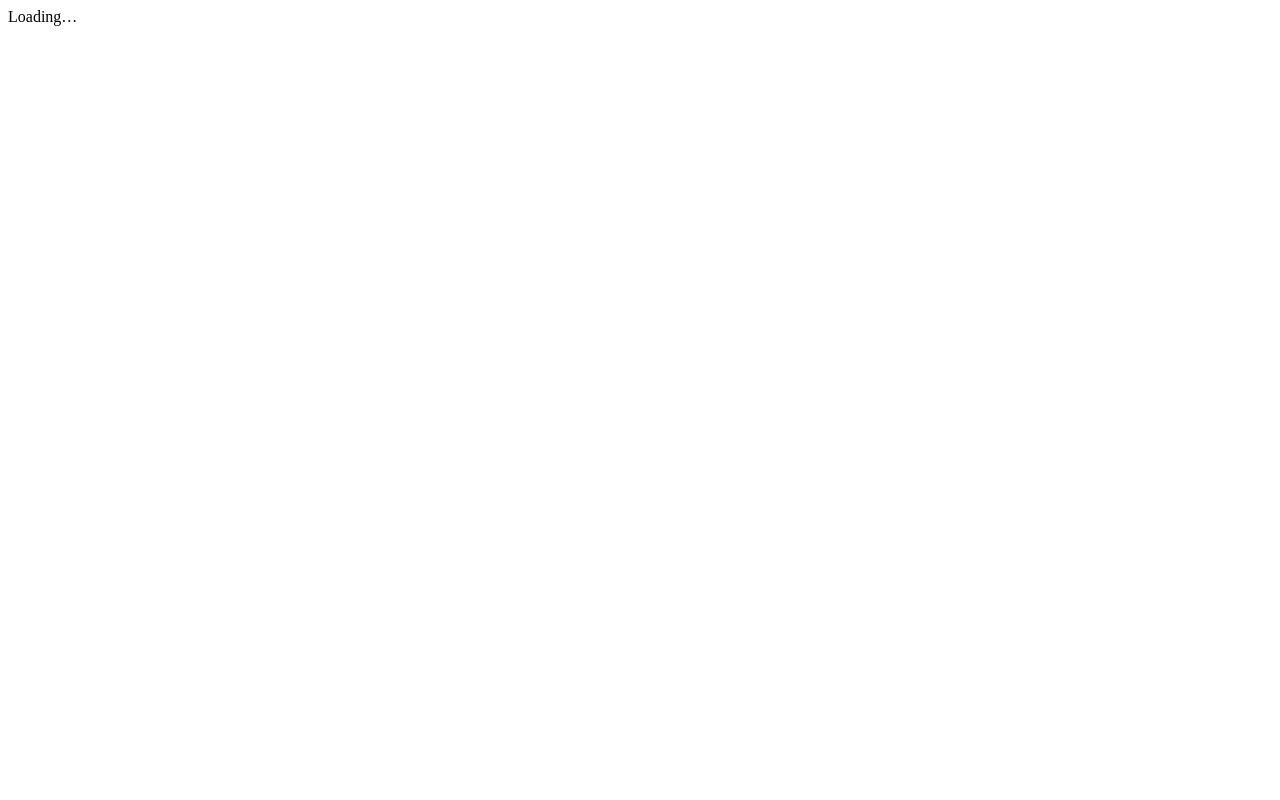
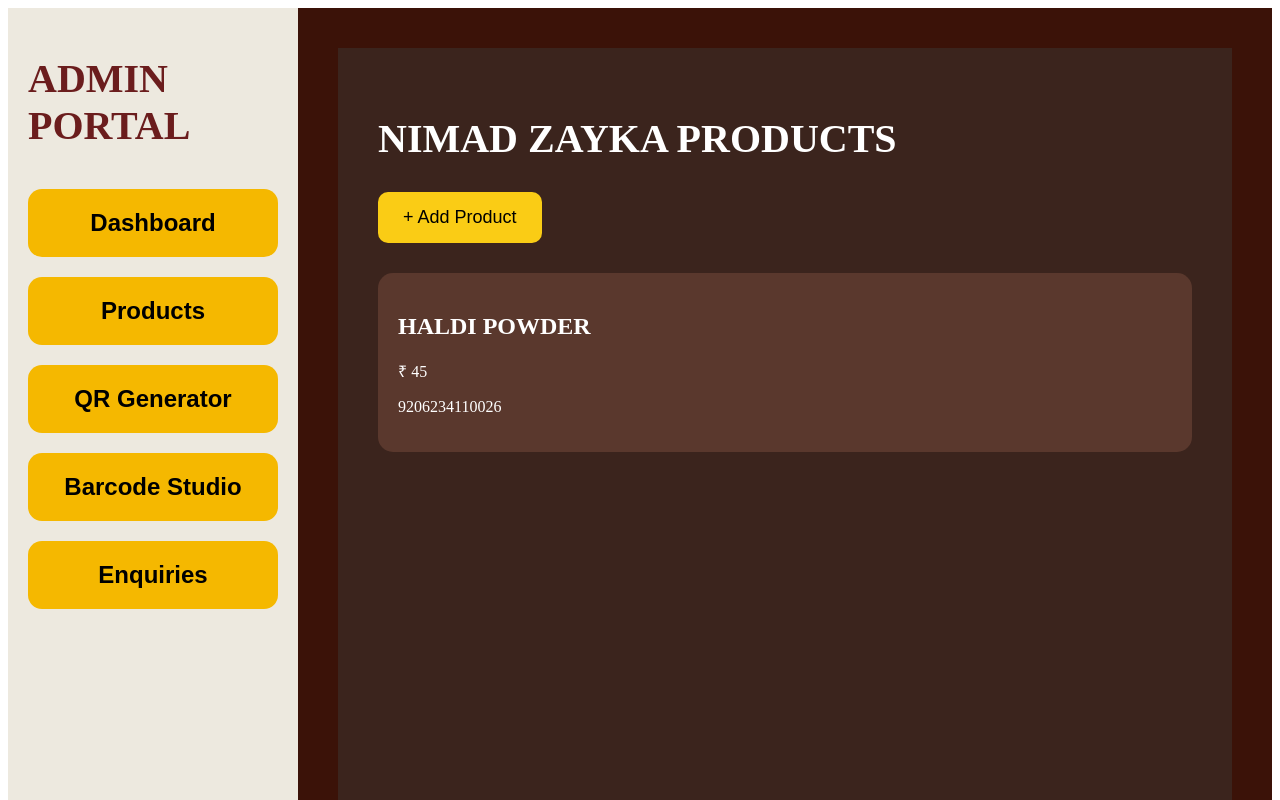
Before and after one commit to nikeshnikku9/ADMINNIMAD, a Next.js app: page /admin/products in a window 1280 px wide. Before the commit this address had no page. Shown: the top 800 px of the page. Built offline with nearby package versions, Linux system fonts and the light colour scheme.

Commit message:
Update layout.js

```diff
--- a/app/admin/layout.js
+++ b/app/admin/layout.js
@@ -1,98 +1,80 @@
-'use client';
+"use client";
 
-import { useEffect, useState } from 'react';
-import { useRouter, usePathname } from 'next/navigation';
-import Link from 'next/link';
-import { Button } from '@/components/ui/button';
-import { Sheet, SheetContent, SheetTrigger } from '@/components/ui/sheet';
-import {
-  LayoutDashboard, Package, QrCode, Barcode, Users, LogOut, Menu, Home,
-} from 'lucide-react';
-import Logo from '@/components/Logo';
+import Link from "next/link";
 
-const NAV = [
-  { href: '/admin/dashboard', icon: LayoutDashboard, label: 'Dashboard' },
-  { href: '/admin/products', icon: Package, label: 'Products' },
-  { href: '/admin/qrcode', icon: QrCode, label: 'QR Generator' },
-  { href: '/admin/barcode', icon: Barcode, label: 'Barcode Studio' },
-  { href: '/admin/enquiries', icon: Users, label: 'Enquiries' },
-];
+export default function AdminLayout({ children }) {
+  return (
+    <div style={{ display: "flex", minHeight: "100vh" }}>
 
-export default function AdminShell({ children }) {
-  const router = useRouter();
-  const pathname = usePathname();
-  const [ready, setReady] = useState(false);
+      {/* Sidebar */}
+      <div
+        style={{
+          width: "250px",
+          background: "#ede9df",
+          padding: "20px",
+        }}
+      >
+        <h1
+          style={{
+            color: "#6b1d1d",
+            marginBottom: "40px",
+            fontSize: "40px",
+          }}
+        >
+          ADMIN PORTAL
+        </h1>
 
-  useEffect(() => {
-    if (pathname === '/admin') { setReady(true); return; }
-    const token = localStorage.getItem('nz_admin_token');
-    if (!token) { router.replace('/admin'); return; }
-    setReady(true);
-  }, [pathname, router]);
+        <div
+          style={{
+            display: "flex",
+            flexDirection: "column",
+            gap: "20px",
+          }}
+        >
+          <Link href="/admin/dashboard">
+            <button style={btnStyle}>Dashboard</button>
+          </Link>
 
-  if (!ready) return <div className="min-h-screen flex items-center justify-center bg-[#fdfaf3]"><div className="text-red-900 font-display">Loading…</div></div>;
-  if (pathname === '/admin') return children;
+          <Link href="/admin/products">
+            <button style={btnStyle}>Products</button>
+          </Link>
 
-  const logout = () => {
-    localStorage.removeItem('nz_admin_token');
-    router.replace('/admin');
-  };
+          <Link href="/admin/qrcode">
+            <button style={btnStyle}>QR Generator</button>
+          </Link>
 
-  const Sidebar = ({ onNav }) => (
-    <aside className="w-64 brand-gradient text-yellow-100 min-h-screen flex flex-col">
-      <div className="p-5 border-b border-yellow-400/20">
-            <Logo size="md" />
-            <div className="mt-2 text-xs tracking-widest text-yellow-300">ADMIN PORTAL</div>
+          <Link href="/admin/barcode">
+            <button style={btnStyle}>Barcode Studio</button>
+          </Link>
+
+          <Link href="/admin/enquiries">
+            <button style={btnStyle}>Enquiries</button>
+          </Link>
+        </div>
       </div>
-      <nav className="flex-1 p-3 space-y-1">
-        {NAV.map(({ href, icon: Icon, label }) => {
-          const active = pathname.startsWith(href);
-          return (
-            <Link
-              key={href}
-              href={href}
-              onClick={onNav}
-              className={`flex items-center gap-3 px-4 py-2.5 rounded-lg transition-all ${
-                active ? 'bg-yellow-400 text-red-900 font-semibold shadow-md' : 'hover:bg-red-800/40 text-yellow-100'
-              }`}
-            >
-              <Icon className="w-4 h-4" /> {label}
-            </Link>
-          );
-        })}
-      </nav>
-      <div className="p-3 border-t border-yellow-400/20 space-y-1">
-        <Link href="/" className="flex items-center gap-3 px-4 py-2.5 rounded-lg hover:bg-red-800/40 text-yellow-100">
-          <Home className="w-4 h-4" /> View Storefront
-        </Link>
-        <button onClick={logout} className="w-full flex items-center gap-3 px-4 py-2.5 rounded-lg hover:bg-red-800/40 text-yellow-100">
-          <LogOut className="w-4 h-4" /> Logout
-        </button>
-      </div>
-    </aside>
-  );
 
-  return (
-    <div className="min-h-screen flex bg-[#fdfaf3]">
-      <div className="hidden lg:block sticky top-0 h-screen">
-        <Sidebar />
-      </div>
-      <div className="flex-1 min-w-0">
-        <header className="lg:hidden sticky top-0 z-30 glass border-b border-yellow-700/20 px-4 py-3 flex items-center justify-between">
-          <Logo size="sm" />
-          <Sheet>
-            <SheetTrigger asChild>
-              <Button variant="outline" size="icon" className="border-red-700 text-red-900">
-                <Menu className="w-5 h-5" />
-              </Button>
-            </SheetTrigger>
-            <SheetContent side="left" className="p-0 w-64">
-              <Sidebar />
-            </SheetContent>
-          </Sheet>
-        </header>
-        <main className="p-4 sm:p-6 lg:p-8">{children}</main>
+      {/* Main Content */}
+      <div
+        style={{
+          flex: 1,
+          background: "#3b1208",
+          padding: "40px",
+        }}
+      >
+        {children}
       </div>
     </div>
   );
 }
+
+const btnStyle = {
+  width: "100%",
+  padding: "20px",
+  border: "none",
+  borderRadius: "14px",
+  background: "#f5b800",
+  color: "black",
+  fontWeight: "bold",
+  fontSize: "24px",
+  cursor: "pointer",
+};
```
